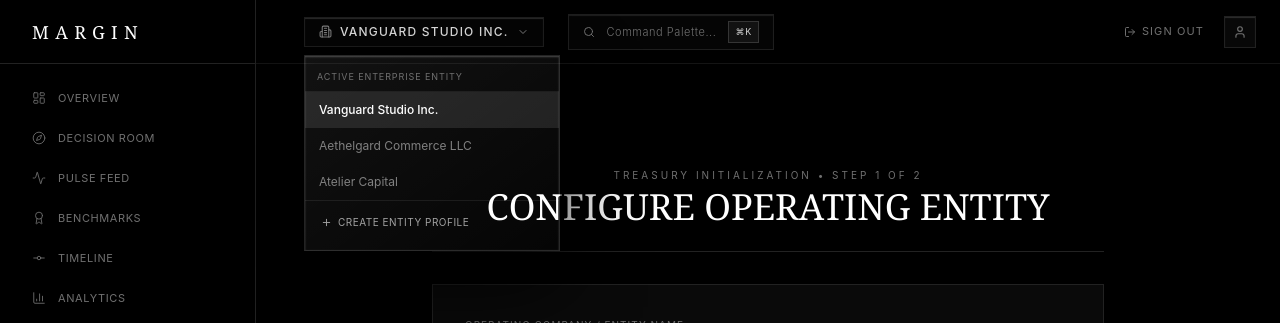
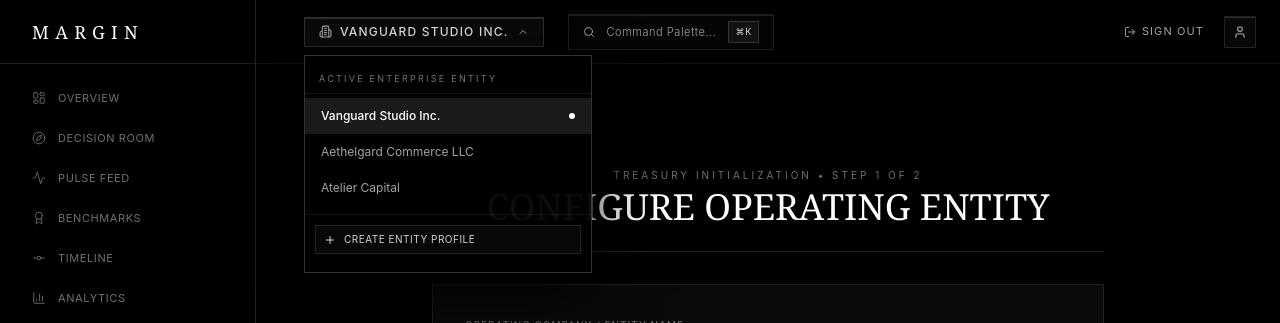
Before and after one commit to dawsonhettler/margin, a Next.js app: page /onboarding in a window 1280 px wide. Both pictures are taken after a click on the button "VANGUARD STUDIO INC.". Shown: the top 323 px of the page. Built offline with nearby package versions, Linux system fonts and the light colour scheme; no server answers.

Commit message:
fix: elevate entity dropdown z-index and apply spatial glass styling

```diff
--- a/package.json
+++ b/package.json
@@ -11,6 +11,7 @@
     "@google/genai": "^2.32.0",
     "@supabase/ssr": "^0.12.7",
     "@supabase/supabase-js": "^2.119.0",
+    "@vercel/analytics": "^2.0.1",
     "framer-motion": "^14.9.1",
     "lucide-react": "^0.475.0",
     "next": "^14.2.24",
--- a/src/components/app/AppHeader.tsx
+++ b/src/components/app/AppHeader.tsx
@@ -83,47 +83,51 @@ export const AppHeader = () => {
 
   return (
     <>
-      <header className="h-16 border-b border-white/[0.08] bg-black/70 backdrop-blur-2xl px-6 flex items-center justify-between sticky top-0 z-40 print:hidden transition-all duration-200">
+      {/* Increased z-index to z-50 so header floats cleanly above all content */}
+      <header className="h-16 border-b border-white/[0.08] bg-black/90 backdrop-blur-2xl px-6 flex items-center justify-between sticky top-0 z-50 print:hidden transition-all duration-200">
         <div className="flex items-center space-x-6">
           <Link href="/" className="md:hidden">
             <span className="font-serif tracking-[0.2em] text-lg font-light text-white">MARGIN</span>
           </Link>
 
-          {/* Spatial Glass Entity Switcher */}
+          {/* Entity Profile Dropdown with absolute high elevation z-50 */}
           <div className="relative">
             <button
               onClick={() => setOpen(!open)}
-              className="flex items-center space-x-2 text-xs tracking-widest uppercase text-neutral-200 border border-white/10 bg-white/[0.02] px-3.5 py-1.5 hover:border-white/40 hover:bg-white/[0.06] transition-all cursor-pointer backdrop-blur-md apple-press shadow-[inset_0_1px_1px_rgba(255,255,255,0.15)]"
+              className="flex items-center space-x-2 text-xs tracking-widest uppercase text-neutral-200 border border-white/15 bg-white/[0.04] px-3.5 py-1.5 hover:border-white/60 hover:bg-white/[0.08] transition-all cursor-pointer backdrop-blur-md apple-press shadow-[inset_0_1px_1px_rgba(255,255,255,0.15)]"
             >
-              <Building2 size={13} className="text-[#808080]" />
+              <Building2 size={13} className="text-neutral-400" />
               <span className="font-medium">{activeBusiness}</span>
-              <ChevronDown size={12} className="text-[#808080]" />
+              <ChevronDown size={12} className={`text-neutral-400 transition-transform duration-200 ${open ? "rotate-180" : ""}`} />
             </button>
 
             {open && (
-              <div className="absolute left-0 mt-2 w-64 liquid-glass-elevated py-1.5 z-50 shadow-2xl animate-in fade-in zoom-in-95 duration-150">
-                <div className="px-3 py-2 text-[9px] uppercase tracking-widest text-[#707070] border-b border-white/[0.08]">
+              <div className="absolute left-0 mt-2 w-72 bg-black/95 border border-white/20 backdrop-blur-3xl py-2 z-[100] shadow-[0_20px_60px_rgba(0,0,0,0.9)] animate-in fade-in zoom-in-95 duration-150">
+                <div className="px-3.5 py-2 text-[9px] uppercase tracking-[0.25em] text-neutral-500 border-b border-white/[0.08]">
                   Active Enterprise Entity
                 </div>
+                <div className="py-1">
                   {entityList.map((b) => (
                     <button
                       key={b}
                       onClick={() => { setActiveBusiness(b); setOpen(false); }}
-                    className={`w-full text-left px-3.5 py-2.5 text-xs transition-colors cursor-pointer ${
-                      activeBusiness === b ? "text-white bg-white/10 font-medium" : "text-[#808080] hover:text-white hover:bg-white/[0.05]"
+                      className={`w-full text-left px-4 py-2.5 text-xs transition-colors cursor-pointer flex items-center justify-between ${
+                        activeBusiness === b ? "text-white bg-white/10 font-medium" : "text-neutral-400 hover:text-white hover:bg-white/[0.06]"
                       }`}
                     >
-                    {b}
+                      <span>{b}</span>
+                      {activeBusiness === b && <span className="w-1.5 h-1.5 bg-white rounded-full"></span>}
                     </button>
                   ))}
+                </div>
 
-                <div className="border-t border-white/[0.08] p-2">
+                <div className="border-t border-white/[0.08] p-2.5 mt-1">
                   {!isCreating ? (
                     <button
                       onClick={() => setIsCreating(true)}
-                      className="flex items-center space-x-1.5 text-[10px] tracking-wider uppercase text-neutral-400 hover:text-white transition-colors w-full px-2 py-1.5"
+                      className="flex items-center space-x-2 text-[10px] tracking-wider uppercase text-neutral-300 hover:text-white transition-colors w-full px-2 py-1.5 bg-white/[0.03] hover:bg-white/[0.08] border border-white/10 cursor-pointer"
                     >
-                      <Plus size={11} />
+                      <Plus size={12} />
                       <span>Create Entity Profile</span>
                     </button>
                   ) : (
@@ -133,20 +137,20 @@ export const AppHeader = () => {
                         placeholder="Entity name..."
                         value={newEntityName}
                         onChange={(e) => setNewEntityName(e.target.value)}
-                        className="w-full bg-black/80 border border-white/20 px-2 py-1 text-xs text-white placeholder-[#505050] focus:outline-none focus:border-white"
+                        className="w-full bg-black border border-white/30 px-3 py-1.5 text-xs text-white placeholder-neutral-500 focus:outline-none focus:border-white font-sans"
                         autoFocus
                       />
-                      <div className="flex space-x-1">
+                      <div className="flex space-x-2 pt-1">
                         <button
                           type="submit"
-                          className="bg-white text-black px-2 py-1 text-[9px] uppercase tracking-widest font-medium"
+                          className="bg-white text-black px-3 py-1 text-[10px] uppercase tracking-widest font-medium cursor-pointer"
                         >
-                          Save
+                          Save Entity
                         </button>
                         <button
                           type="button"
                           onClick={() => setIsCreating(false)}
-                          className="text-[#707070] px-2 py-1 text-[9px] uppercase tracking-widest"
+                          className="text-neutral-400 px-2 py-1 text-[10px] uppercase tracking-widest hover:text-white cursor-pointer"
                         >
                           Cancel
                         </button>
@@ -161,7 +165,7 @@ export const AppHeader = () => {
           {/* Quick Command Bar Trigger */}
           <button
             onClick={() => setIsCommandOpen(true)}
-            className="hidden sm:flex items-center space-x-3 text-xs border border-white/10 bg-white/[0.02] hover:bg-white/[0.06] hover:border-white/30 px-3.5 py-1.5 text-[#707070] hover:text-white transition-all cursor-pointer backdrop-blur-md apple-press shadow-[inset_0_1px_1px_rgba(255,255,255,0.1)]"
+            className="hidden sm:flex items-center space-x-3 text-xs border border-white/10 bg-white/[0.02] hover:bg-white/[0.06] hover:border-white/30 px-3.5 py-1.5 text-neutral-400 hover:text-white transition-all cursor-pointer backdrop-blur-md apple-press shadow-[inset_0_1px_1px_rgba(255,255,255,0.1)]"
           >
             <Search size={12} />
             <span className="text-[11px] tracking-wider font-light">Command Palette...</span>
@@ -175,12 +179,12 @@ export const AppHeader = () => {
         <div className="flex items-center space-x-5">
           <button
             onClick={handleSignOut}
-            className="flex items-center space-x-1.5 text-[11px] uppercase tracking-widest text-[#707070] hover:text-white transition-colors cursor-pointer"
+            className="flex items-center space-x-1.5 text-[11px] uppercase tracking-widest text-neutral-400 hover:text-white transition-colors cursor-pointer"
           >
             <LogOut size={12} />
             <span>Sign Out</span>
           </button>
-          <div className="w-8 h-8 border border-white/10 bg-white/[0.03] backdrop-blur-md flex items-center justify-center text-[#707070] hover:text-white hover:border-white/40 transition-colors shadow-[inset_0_1px_1px_rgba(255,255,255,0.15)]">
+          <div className="w-8 h-8 border border-white/10 bg-white/[0.03] backdrop-blur-md flex items-center justify-center text-neutral-400 hover:text-white hover:border-white/40 transition-colors shadow-[inset_0_1px_1px_rgba(255,255,255,0.15)]">
             <User size={14} />
           </div>
         </div>
--- a/src/components/dashboard/RecordTransactionModal.tsx
+++ b/src/components/dashboard/RecordTransactionModal.tsx
@@ -41,28 +41,28 @@ export const RecordTransactionModal: React.FC = () => {
   };
 
   return (
-    <div className="fixed inset-0 z-50 flex items-center justify-center bg-black/80 backdrop-blur-sm p-4">
-      <div className="bg-[#0A0A0A] border border-[#222222] w-full max-w-lg p-6 sm:p-8">
-        <div className="flex items-center justify-between pb-6 mb-6 border-b border-[#222222]">
+    <div className="fixed inset-0 z-[100] flex items-center justify-center bg-black/85 backdrop-blur-xl p-4 animate-in fade-in duration-200">
+      <div className="liquid-glass-elevated w-full max-w-lg p-6 sm:p-8 border border-white/20 shadow-[0_25px_70px_rgba(0,0,0,0.9)]">
+        <div className="flex items-center justify-between pb-6 mb-6 border-b border-white/[0.08]">
           <div>
-            <span className="text-[10px] tracking-[0.25em] uppercase text-[#707070]">General Ledger</span>
+            <span className="text-[10px] tracking-[0.25em] uppercase text-neutral-500">General Ledger</span>
             <h2 className="font-serif text-2xl text-white font-light mt-1">Record Ledger Entry</h2>
           </div>
           <button
             onClick={() => setIsRecordModalOpen(false)}
-            className="text-[#707070] hover:text-white transition-colors"
+            className="text-neutral-400 hover:text-white transition-colors cursor-pointer"
           >
             <X size={18} />
           </button>
         </div>
 
         <form onSubmit={handleSubmit} className="space-y-4 text-xs font-sans">
-          <div className="grid grid-cols-2 gap-2 p-1 bg-black border border-[#222222]">
+          <div className="grid grid-cols-2 gap-2 p-1 bg-black/60 border border-white/10">
             <button
               type="button"
               onClick={() => { setType("income"); setCategory("Revenue"); }}
-              className={`py-2 text-[10px] tracking-[0.2em] uppercase transition-colors ${
-                type === "income" ? "bg-white text-black font-medium" : "text-[#707070] hover:text-white"
+              className={`py-2 text-[10px] tracking-[0.2em] uppercase transition-all cursor-pointer ${
+                type === "income" ? "bg-white text-black font-medium shadow-md" : "text-neutral-400 hover:text-white"
               }`}
             >
               Income / Inflow
@@ -70,8 +70,8 @@ export const RecordTransactionModal: React.FC = () => {
             <button
               type="button"
               onClick={() => { setType("expense"); setCategory("Software"); }}
-              className={`py-2 text-[10px] tracking-[0.2em] uppercase transition-colors ${
-                type === "expense" ? "bg-white text-black font-medium" : "text-[#707070] hover:text-white"
+              className={`py-2 text-[10px] tracking-[0.2em] uppercase transition-all cursor-pointer ${
+                type === "expense" ? "bg-white text-black font-medium shadow-md" : "text-neutral-400 hover:text-white"
               }`}
             >
               Expense / Outflow
@@ -79,7 +79,7 @@ export const RecordTransactionModal: React.FC = () => {
           </div>
 
           <div>
-            <label className="block uppercase text-[10px] tracking-widest text-[#707070] mb-1">
+            <label className="block uppercase text-[10px] tracking-widest text-neutral-400 mb-1">
               Description / Counterparty
             </label>
             <input
@@ -88,13 +88,13 @@ export const RecordTransactionModal: React.FC = () => {
               placeholder="e.g. Stripe Settlement or AWS Compute"
               value={description}
               onChange={(e) => setDescription(e.target.value)}
-              className="w-full bg-black border border-[#222222] px-3 py-2 text-white placeholder-[#404040] focus:outline-none focus:border-white text-xs"
+              className="w-full bg-black/80 border border-white/15 px-3.5 py-2.5 text-white placeholder-neutral-600 focus:outline-none focus:border-white text-xs"
             />
           </div>
 
           <div className="grid grid-cols-1 sm:grid-cols-2 gap-4">
             <div>
-              <label className="block uppercase text-[10px] tracking-widest text-[#707070] mb-1">
+              <label className="block uppercase text-[10px] tracking-widest text-neutral-400 mb-1">
                 Amount (USD)
               </label>
               <input
@@ -104,31 +104,31 @@ export const RecordTransactionModal: React.FC = () => {
                 placeholder="0.00"
                 value={amount}
                 onChange={(e) => setAmount(e.target.value)}
-                className="w-full bg-black border border-[#222222] px-3 py-2 text-white placeholder-[#404040] focus:outline-none focus:border-white text-xs"
+                className="w-full bg-black/80 border border-white/15 px-3.5 py-2.5 text-white placeholder-neutral-600 focus:outline-none focus:border-white text-xs font-mono"
               />
             </div>
 
             <div>
-              <label className="block uppercase text-[10px] tracking-widest text-[#707070] mb-1">
+              <label className="block uppercase text-[10px] tracking-widest text-neutral-400 mb-1">
                 Category
               </label>
               <select
                 value={category}
                 onChange={(e) => setCategory(e.target.value)}
-                className="w-full bg-black border border-[#222222] px-3 py-2 text-white focus:outline-none focus:border-white text-xs"
+                className="w-full bg-black/80 border border-white/15 px-3.5 py-2.5 text-white focus:outline-none focus:border-white text-xs cursor-pointer"
               >
                 {type === "income" ? (
                   <>
-                    <option value="Revenue">Direct Platform Revenue</option>
-                    <option value="Professional Services">Advisory / Retainer</option>
+                    <option value="Revenue" className="bg-neutral-900 text-white">Direct Platform Revenue</option>
+                    <option value="Professional Services" className="bg-neutral-900 text-white">Advisory / Retainer</option>
                   </>
                 ) : (
                   <>
-                    <option value="Payroll">Payroll & Contractors</option>
-                    <option value="Software">Cloud & Software</option>
-                    <option value="Marketing">Performance Marketing</option>
-                    <option value="Operations">Operations & Facilities</option>
-                    <option value="Professional Services">Legal & Advisory</option>
+                    <option value="Payroll" className="bg-neutral-900 text-white">Payroll & Contractors</option>
+                    <option value="Software" className="bg-neutral-900 text-white">Cloud & Software</option>
+                    <option value="Marketing" className="bg-neutral-900 text-white">Performance Marketing</option>
+                    <option value="Operations" className="bg-neutral-900 text-white">Operations & Facilities</option>
+                    <option value="Professional Services" className="bg-neutral-900 text-white">Legal & Advisory</option>
                   </>
                 )}
               </select>
@@ -136,18 +136,18 @@ export const RecordTransactionModal: React.FC = () => {
           </div>
 
           <div>
-            <label className="block uppercase text-[10px] tracking-widest text-[#707070] mb-1">
+            <label className="block uppercase text-[10px] tracking-widest text-neutral-400 mb-1">
               Transaction Date
             </label>
             <input
               type="date"
               value={date}
               onChange={(e) => setDate(e.target.value)}
-              className="w-full bg-black border border-[#222222] px-3 py-2 text-white focus:outline-none focus:border-white text-xs"
+              className="w-full bg-black/80 border border-white/15 px-3.5 py-2.5 text-white focus:outline-none focus:border-white text-xs font-mono"
             />
           </div>
 
-          <div className="pt-4 flex justify-end space-x-3 border-t border-[#1c1c1c]">
+          <div className="pt-4 flex justify-end space-x-3 border-t border-white/[0.08]">
             <Button
               type="button"
               variant="secondary"
@@ -156,7 +156,7 @@ export const RecordTransactionModal: React.FC = () => {
             >
               Cancel
             </Button>
-            <Button type="submit" variant="primary" size="sm">
+            <Button type="primary" size="sm">
               Commit Ledger Entry
             </Button>
           </div>
```
Also changed, not shown: 1 other file (tests, documents, lock files or other folders). Lines whose indentation alone changed are shown as unchanged.
